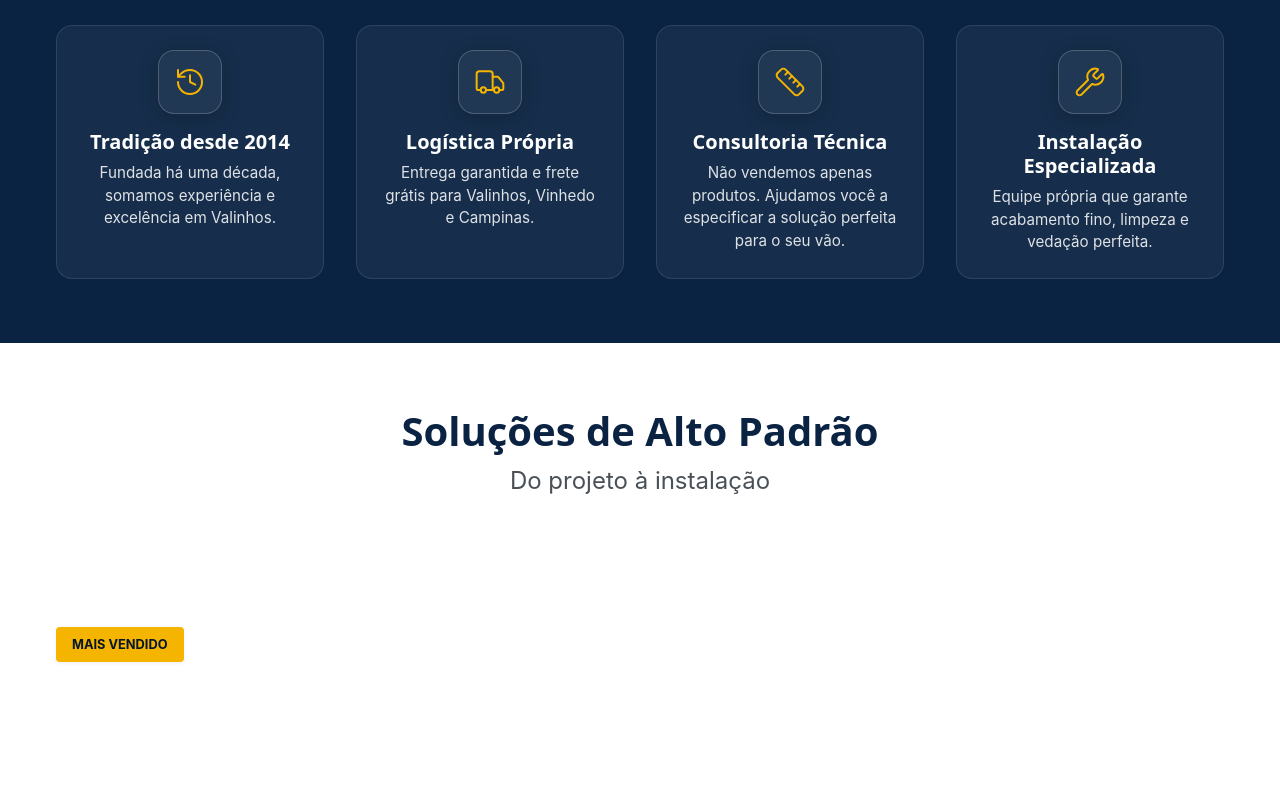
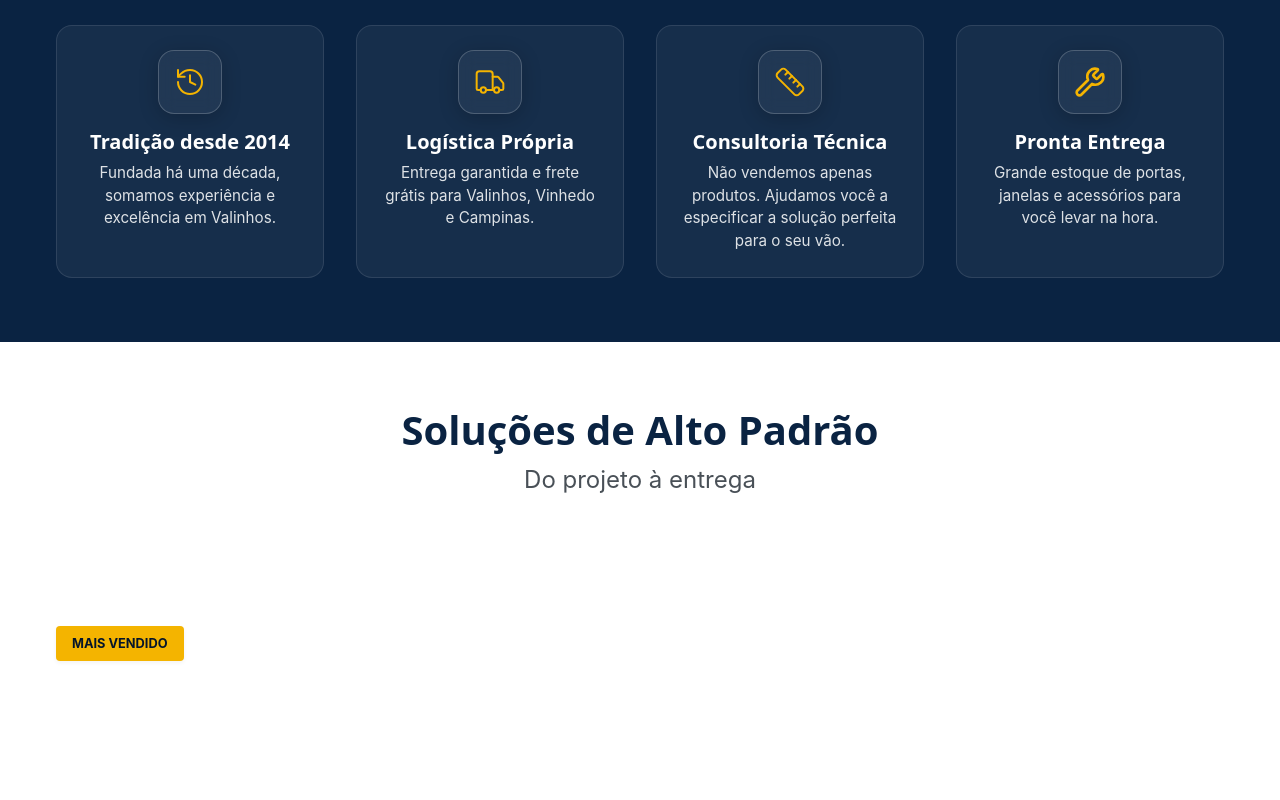
Before and after one commit to jooh44/lp-pontodasportas, a React (Vite) app: page / in a window 1280 px wide. Shown: the part 900-1700 px from the top of the page. Built offline with nearby package versions, Linux system fonts and the light colour scheme.

Commit message:
fix: remove installation references - only sales

```diff
--- a/src/data/content.ts
+++ b/src/data/content.ts
@@ -30,15 +30,15 @@ export const content = {
             },
             {
                 id: 4,
-                title: "Instalação Especializada",
-                description: "Equipe própria que garante acabamento fino, limpeza e vedação perfeita.",
-                icon: "FaTools"
+                title: "Pronta Entrega",
+                description: "Grande estoque de portas, janelas e acessórios para você levar na hora.",
+                icon: "FaBoxOpen"
             }
         ]
     },
     products: {
         title: "Soluções de Alto Padrão",
-        subtitle: "Do projeto à instalação",
+        subtitle: "Do projeto à entrega",
         items: [
             {
                 id: "esquadrias",
@@ -181,8 +181,8 @@ export const content = {
                 answer: "Nosso prazo médio é de 20 a 45 dias, dependendo da linha escolhida (Cor ou Tipologia). Todos os prazos são firmados em contrato."
             },
             {
-                question: "A instalação está inclusa?",
-                answer: "Sim, oferecemos a opção de fornecimento completo com instalação técnica, para que você tenha garantia total do serviço e do produto."
+                question: "Vocês fazem instalação?",
+                answer: "Não realizamos instalação. Somos especializados na venda de esquadrias e portas de alta qualidade. Podemos indicar profissionais parceiros de confiança se precisar."
             },
             {
                 question: "Vocês trabalham com Madeira ou só Alumínio?",
```
